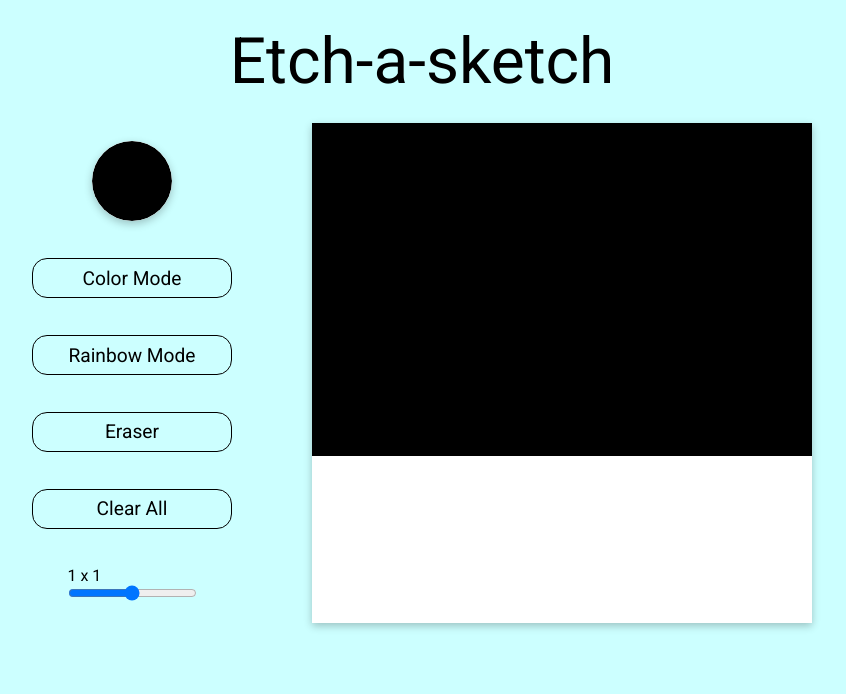
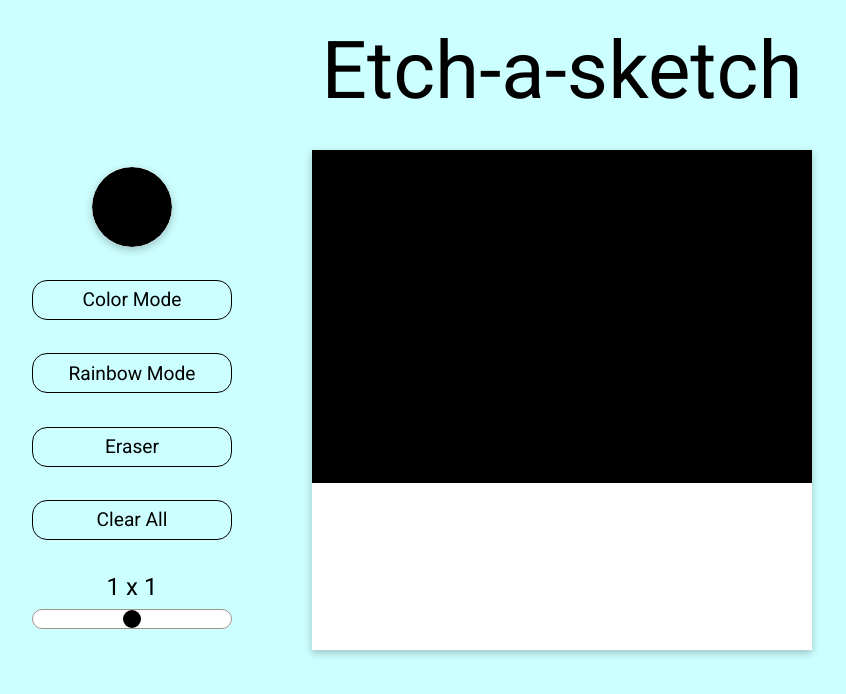
Before and after one commit to Npvpr/etch-a-sketch, a plain HTML site: page index.html in a window 1280 px wide. Shown: the whole page, without its empty margins (218-1064 px from the left). Drawn offline with Linux system fonts and the light colour scheme.

Commit message:
day 2 I guess

```diff
--- a/index.html
+++ b/index.html
@@ -7,13 +7,16 @@
         <link rel="stylesheet" href="styles.css">
     </head>
     <body>
+        <!-- Flexbox to put everything center -->
+        <div class="mainCon">
+            <!-- Grid to put things in specific places -->
+            <div class="mainGrid">
+
                 <!-- title -->
                 <div class="titleTxt">
                     Etch-a-sketch
                 </div>
 
-        <!-- Flexbox for buttons container and draw canvas -->
-        <div class="mainCon">
                 <!-- buttons container -->
                 <div class="btnCon">
                     <!-- color choose button -->
@@ -32,9 +35,13 @@
                         <input class="sizeBtn" type="range">
                     </div>
                 </div>
+
                 <!-- drawing canvas -->
                 <div class="drawCon"></div>
+
             </div>
+        </div>
+
         <!-- footer -->
     </body>
 </html>
--- a/styles.css
+++ b/styles.css
@@ -19,20 +19,29 @@ body{
     background-color: hsl(180, 100%, 90%);
 }
 
+/* center main flexbox */
+.mainCon{
+    margin-top: 1.5rem;
+    display: flex;
+    justify-content: center;
+}
+
+/* grid container */
+.mainGrid{
+    display: grid;
+    grid-template-areas:
+    ". title"
+    "btn draw";
+}
+
 /* center title */
 .titleTxt{
     display: flex;
     justify-content: center;
     align-items: center;
-    margin-top: 1.5rem;
-    font-size: 4rem;
-}
-
-/* center main flexbox */
-.mainCon{
-    margin-top: 1.5rem;
-    display: flex;
-    justify-content: center;
+    margin-bottom: 2rem;
+    font-size: 5rem;
+    grid-area: title;
 }
 
 /* buttons container */
@@ -44,6 +53,7 @@ body{
     justify-content: space-around;
     align-items: center;
     height: var(---canvasSize);
+    grid-area: btn;
 }
 
 /* buttons */
@@ -57,9 +67,18 @@ body{
     border-radius: 15px;
 }
 
+.btnCon button:hover{
+    transform: scale(1.08);
+}
+
+.btnCon button:active{
+    color: white;
+    background-color: black;
+    border: black;
+}
+
 /* color picker */
 .colorPicker{
-    /* overflow: hidden; */
     width: 80px;
     height: 80px;
     border: none;
@@ -77,9 +96,39 @@ body{
     border-radius: 50%;
 }
 
+/* size text */
+.sizeTxt{
+    display: flex;
+    justify-content: center;
+    font-size: 1.5rem;
+    margin-bottom: 0.5rem;
+}
+
+/* size button */
+.sizeBtn {
+    -webkit-appearance: none;
+    width: 200px;
+    border-radius: 20px;
+}
+
+/* track */
+.sizeBtn::-webkit-slider-runnable-track {
+height: 20px;
+border: 1px solid;
+border-radius: 20px;
+}
+
+/* track circle */
+.sizeBtn::-webkit-slider-thumb {
+-webkit-appearance: none;
+width: 18px;
+height: 18px;
+border-radius: 50%;
+background: hsl(0, 0%, 0%);
+}
+
 /* canvas */
 .drawCon{
-    /* border: solid 1px; */
     background-color: hsl(0, 0%, 100%);
     box-shadow: hsla(0, 0%, 0%, 0.24) 0px 3px 8px;
     width: var(---canvasSize);
@@ -87,4 +136,5 @@ body{
     display: grid;
     grid-template-columns: repeat(3, 1fr);
     grid-template-rows: repeat(3, 1fr);
+    grid-area: draw;
 }
```
Lines whose indentation alone changed are shown as unchanged.
